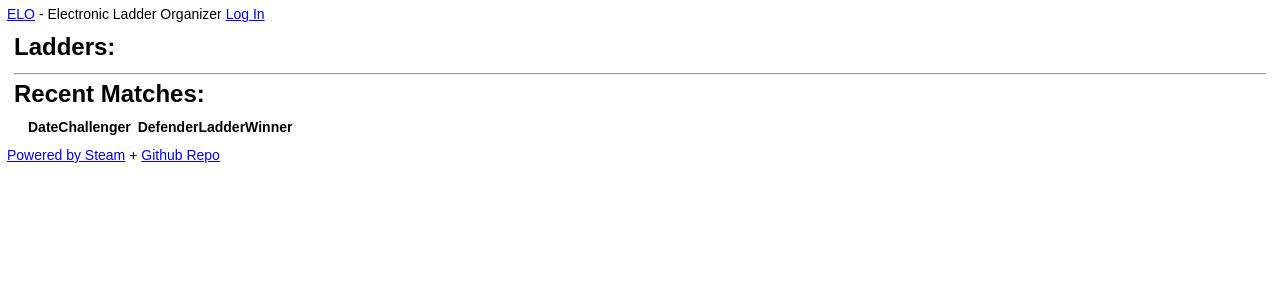
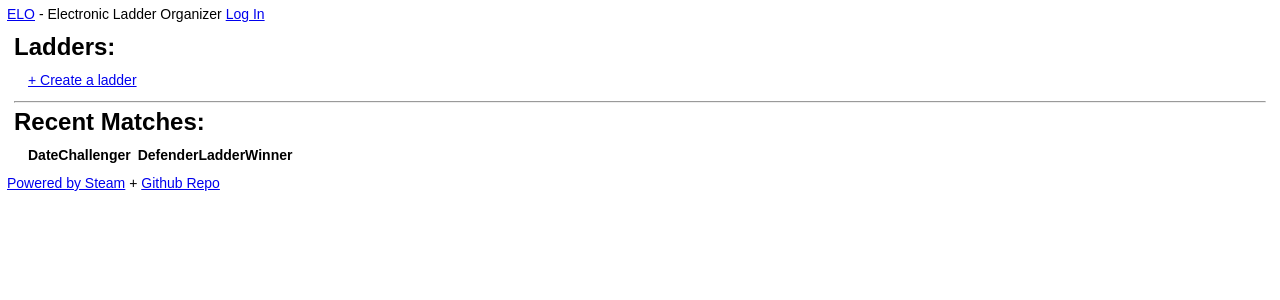
Before and after one commit to GordonsBeard/elo, a Django app: page / in a window 1280 px wide. Shown: the top 300 px of the page. Run offline with Django 3.2, Linux system fonts and the light colour scheme; data that the repository does not hold is empty.

Commit message:
Skeleton framework for creating a ladder

```diff
--- a/elo/static/css/tags.css
+++ b/elo/static/css/tags.css
@@ -51,3 +51,12 @@ td { padding: .25em; }
 td .rank1st{ font-weight: bold;  font-size: 18px;}
 td .rank2nd{ font-weight: bold;  font-size: 16px;}
 td .rank3rd{ font-weight: bold; font-size: 14px;}
+
+label {
+    display: block;
+    margin-bottom: .5em;
+}
+
+input {
+    margin-bottom: .75em;
+}
--- a/ladder/templates/ladder_home.html
+++ b/ladder/templates/ladder_home.html
@@ -5,14 +5,19 @@
 
 {% block head %}{% endblock head %}
 
-
 {% block content %}
+<ul class="message">
+    {% for message in messages %}
+    <li{% if message.tags %} class="{{ message.tags }}"{% endif %}>{{ message }}</li>
+    {% endfor %}
+</ul>
 
 <h2>Ladders:</h2>
 <ul>
 {% for ladder in ladder_list %}
 <li><a href="{{ ladder.get_absolute_url }}">{{ ladder }}</a> ({{ ladder.game.abv }})</li>
 {% endfor %}
+<li><a href="/l/create">+ Create a ladder</a></li>
 </ul>
 
 {% if your_challenges %}
--- a/ladder/urls.py
+++ b/ladder/urls.py
@@ -4,8 +4,9 @@ from django.contrib import admin
 admin.autodiscover()
 
 urlpatterns = patterns('ladder.views',
-    url(r'^(?P<ladderslug>[-\w]+)/$',   'index'),
-    url(r'^join$',  'join_ladder'),
-    url(r'^leave$', 'leave_ladder'),
-    url(r'^challenge$',                 'issue_challenge', name='issue_challenge'),
+    url(r'^(?P<ladderslug>[-\w]+)/$',       'index'),
+    url(r'^create$',                        'create_ladder'),
+    url(r'^(?P<ladderslug>[-\w]+)/join$',   'join_ladder'),
+    url(r'^(?P<ladderslug>[-\w]+)/leave$',  'leave_ladder'),
+    url(r'^challenge$',                     'issue_challenge', name='issue_challenge'),
 )
--- a/ladder/views.py
+++ b/ladder/views.py
@@ -4,10 +4,10 @@ from django.core.exceptions import ObjectDoesNotExist
 from django.http import HttpResponseRedirect
 from django.shortcuts import render, render_to_response
 from django.template import RequestContext
-
+from django import forms
 from itertools import chain
 
-from ladder.models import Rank, Match, Ladder, Challenge
+from ladder.models import Rank, Match, Ladder, Challenge, Game
 
 def single_ladder_details(request, ladder):
     """Retrieve info on a single ladder."""
@@ -29,28 +29,39 @@ def single_ladder_details(request, ladder):
     return {'current_player_rank':current_player_rank, 'join_link':join_link, 'ladder':ladder, 'rank_list':rank_list, 'match_list':match_list, 'open_challenges':open_challenges}
 
 def list_all_ladders(request):
+    """Retrieve info on all the ladders."""
+
+    # List of all ladders includes match and rank info as well.
     match_list = Match.objects.all().order_by('-date_complete')
     rank_list = Rank.objects.all()
     ladder_list = Ladder.objects.all()
-    try:
-        challenger_list = Challenge.objects.filter(match__challenger = request.user, accepted=False)
-    except Exception, e:
-        challenger_list = []
-    try:
-        challengee_list = Challenge.objects.filter(match__challengee = request.user, accepted=False)
-    except Exception, e:
-        challengee_list = []
-    your_challenges = list(chain(challenger_list, challengee_list))
+
+    if request.user.is_authenticated():
+        # Check for open challenges
+        try:
+            challenger_list = Challenge.objects.filter(match__challenger = request.user, accepted=False)
+        except Exception, e:
+            challenger_list = []
+        try:
+            challengee_list = Challenge.objects.filter(match__challengee = request.user, accepted=False)
+        except Exception, e:
+            challengee_list = []
+
+        # Check for logged-in users' open challenges
+        your_challenges = list(chain(challenger_list, challengee_list))
+    else:
+        your_challenges = []
+
     return {'match_list':match_list, 'rank_list':rank_list, 'ladder_list':ladder_list, 'your_challenges':your_challenges}
 
 def index(request, ladderslug = None):
     """Display a list of all ladders, or just one ladder."""
     # Single ladder was requested via GET or directly via URL
     if request.GET != {} or ladderslug:
-        print "\nrequest.GET\t{0}\nladderslug\t{1}\n".format(request.GET, ladderslug)
         get_slug = ladderslug if ladderslug else request.GET['ladderslug']
         ladder = Ladder.objects.get(slug = get_slug)
         single_ladder_info = single_ladder_details(request, ladder)
+
         return render_to_response('single_ladder_listing.html', single_ladder_info, context_instance=RequestContext(request))
 
     # Mysterie ????
@@ -122,3 +133,25 @@ def issue_challenge(request):
 
     messages.success(request, u"You have issued a challenged to {0}, under the ladder {1}".format(challengee.userprofile.handle, ladder.name))
     return render_to_response('challenge.html', {'ladder':ladder, 'challengee':challengee }, context_instance=RequestContext(request))
+
+def create_ladder(request):
+    class CreateLadderForm(forms.ModelForm):
+        class Meta:
+            model = Ladder
+            fields = ['name', 'game', 'owner']
+            widgets = {'owner': forms.HiddenInput()}
+
+    if request.method == 'POST':
+        form = CreateLadderForm(request.POST)
+
+        if form.is_valid():
+            name = form.cleaned_data['name']
+            game = form.cleaned_data['game']
+            owner = form.cleaned_data['owner']
+
+            newLadder = Ladder.objects.create(name = name, game = game, owner = owner)
+            messages.success(request, "Ladder created: {0}".format(newLadder.name))
+            return HttpResponseRedirect('/')
+    else:
+        form = CreateLadderForm(initial={'owner': request.user.pk})
+    return render_to_response("create_ladder.html", {'form': form}, context_instance=RequestContext(request))
```
Also changed, not shown: ladder/templates/create_ladder.html (added, +13 -0 lines), 1 other file.
